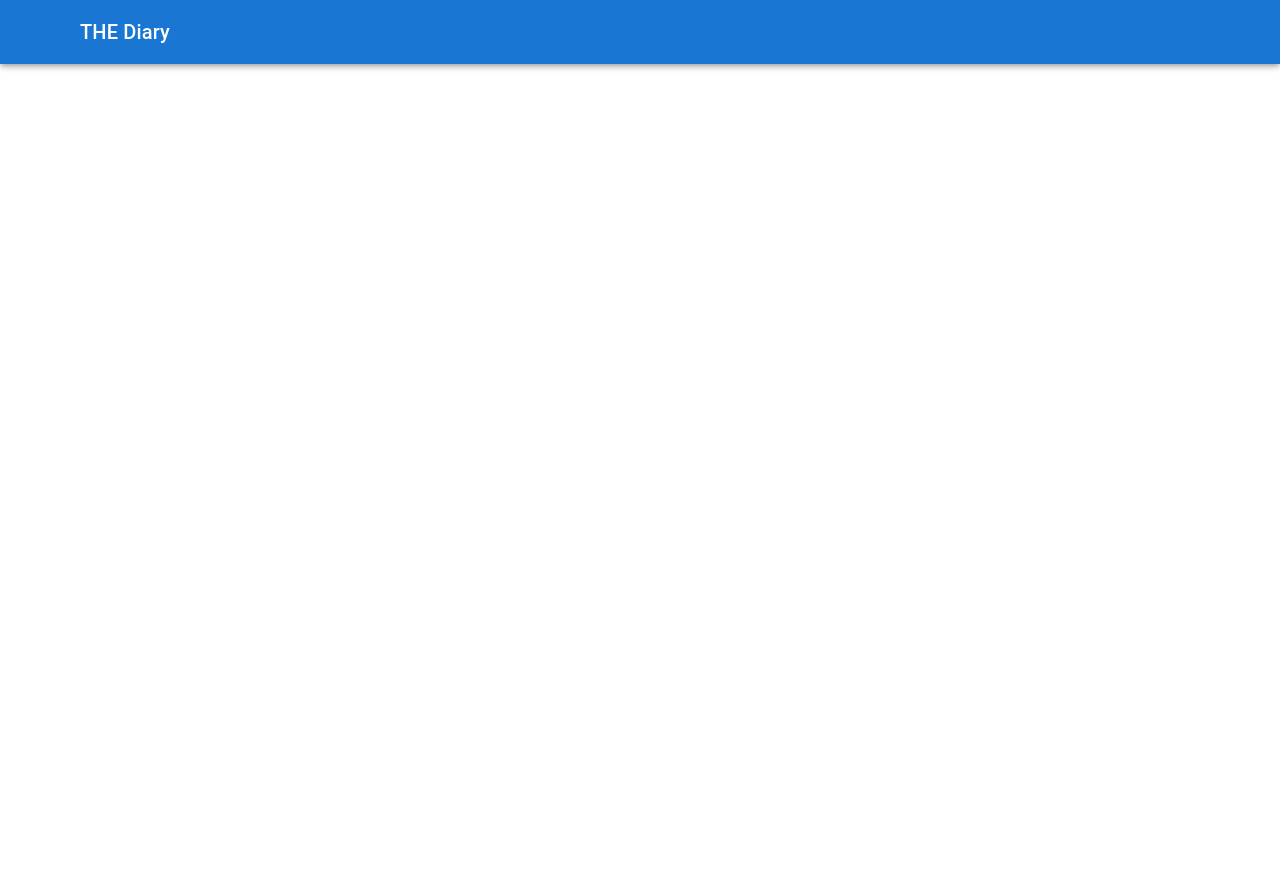
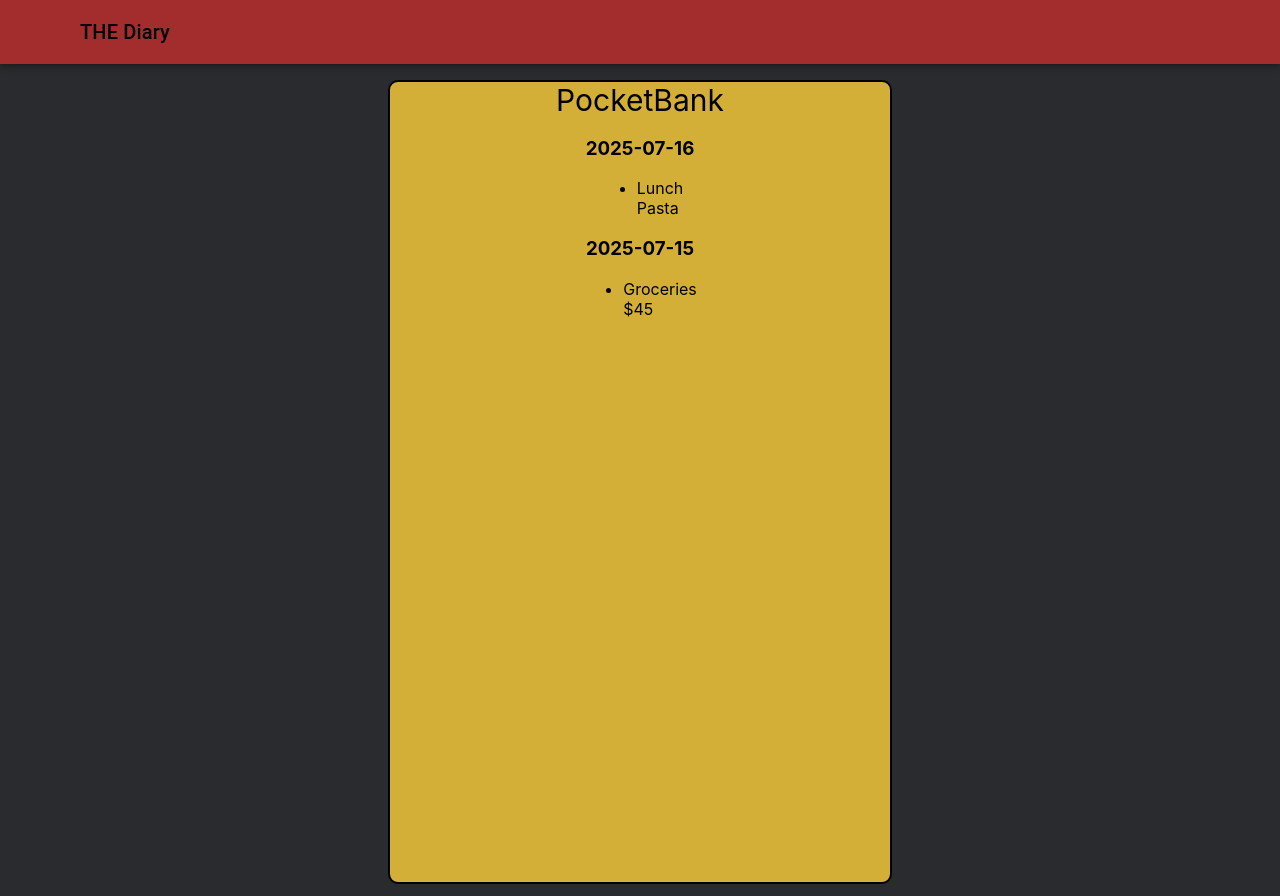
Before and after one commit to knikolovv/TheDiary, a React (Create React App) app in the folder TheDairyFrontend/: page /finances in a window 1280 px wide. Before the commit this address had no page. Before the commit the page ends 800 px from the top, so only its background shows below. Built offline with nearby package versions, Linux system fonts and the light colour scheme; some icons are missing.

Commit message:
Started creation on custom component that will be used in the next two pages and testing styling for the app

```diff
--- a/TheDairyFrontend/src/App.css
+++ /dev/null
@@ -1,38 +0,0 @@
-.App {
-  text-align: center;
-}
-
-.App-logo {
-  height: 40vmin;
-  pointer-events: none;
-}
-
-@media (prefers-reduced-motion: no-preference) {
-  .App-logo {
-    animation: App-logo-spin infinite 20s linear;
-  }
-}
-
-.App-header {
-  background-color: #282c34;
-  min-height: 100vh;
-  display: flex;
-  flex-direction: column;
-  align-items: center;
-  justify-content: center;
-  font-size: calc(10px + 2vmin);
-  color: white;
-}
-
-.App-link {
-  color: #61dafb;
-}
-
-@keyframes App-logo-spin {
-  from {
-    transform: rotate(0deg);
-  }
-  to {
-    transform: rotate(360deg);
-  }
-}
--- a/TheDairyFrontend/src/App.jsx
+++ b/TheDairyFrontend/src/App.jsx
@@ -1,13 +1,10 @@
-import './App.css';
 import { BrowserRouter as Router, Routes, Route } from 'react-router-dom';
 import CreateNote from './pages/CreateNote';
 import NotesGrid from './pages/NotesGrid';
 import Layout from './components/Layout';
 import Note from './pages/Note';
-import Calendar from './pages/Calendar'
-// import NotesList from './pages/NotesList';
-// import ViewNote from './pages/ViewNote';
-// import EditNote from './pages/EditNote';
+import Calendar from './pages/Calendar';
+import Finances from './pages/Finances';
 
 function App() {
   return (
@@ -19,7 +16,7 @@ function App() {
           <Route path="/note/:id" element={<Note />} />
           <Route path="/calendar" element={<Calendar />} />
           {/* <Route path="/food" element={<Food />} /> */}
-          {/* <Route path="/finances" element={<Finances />} /> */}
+          {<Route path="/finances" element={<Finances />} />}
         </Routes>
       </Layout>
     </Router>
--- a/TheDairyFrontend/src/components/Appbar.jsx
+++ b/TheDairyFrontend/src/components/Appbar.jsx
@@ -26,7 +26,7 @@ export default function Appbar({ onMenuClick }) {
 
   return (
     <Box sx={{ flexGrow: 1 }}>
-      <AppBar position="fixed">
+      <AppBar position="fixed" sx={{backgroundColor:'#A32C2C'}}>
         <Toolbar sx={{ justifyContent: 'space-between' }}>
           <Box sx={{ display: 'flex', alignItems: 'center' }}>
             <IconButton
@@ -39,7 +39,7 @@ export default function Appbar({ onMenuClick }) {
             >
               <MenuIcon></MenuIcon>
             </IconButton>
-            <Typography variant="h6" component="div">
+            <Typography variant="h6" component="div" color='rgb(0,0,0)'>
               THE Diary
             </Typography>
           </Box>
--- a/TheDairyFrontend/src/components/EventModal.jsx
+++ b/TheDairyFrontend/src/components/EventModal.jsx
@@ -86,8 +86,8 @@ export default function EventDialog({
             <Box
                 sx={{
                     p: 2,
-                    minWidth: 500,
-                    minHeight: 300,
+                    minWidth: 400,
+                    minHeight: 250,
                     display: 'flex',
                     flexDirection: 'column',
                     height: '100%'
--- a/TheDairyFrontend/src/components/Layout.jsx
+++ b/TheDairyFrontend/src/components/Layout.jsx
@@ -22,6 +22,8 @@ export default function Layout({ children }) {
           marginLeft: sideAppBarOpen ? `${sideAppBarWidth}px` : 0,
           padding: 2,
           mt: '64px',
+          height: '100vh',
+          backgroundColor: '#2A2B2E',
         }}
       >
         {children}
--- /dev/null
+++ b/TheDairyFrontend/src/components/Logbook.jsx
@@ -0,0 +1,48 @@
+import React from "react"
+
+export default function Logbook({ title, entries }) {
+
+    const grouped = entries.reduce((groupedEntries, entry) => {
+        if (!groupedEntries[entry.date]) {
+            groupedEntries[entry.date] = [];
+        }
+        groupedEntries[entry.date].push(entry);
+        return groupedEntries;
+    }, {});
+
+    const sortedDates = Object.keys(grouped).sort((a, b) => (a < b ? 1 : -1));
+
+    return (
+        <div style={{
+            border: '2px solid black',
+            width: '40%',
+            height: '100%',
+            justifySelf: 'center',
+            borderRadius: 10,
+            backgroundColor: '#D4Af37'
+        }}>
+            <div style={{
+                textAlign: 'center',
+                fontSize: '30px',
+                flex: 1,
+            }}>
+                {title}
+            </div>
+            {
+                sortedDates.map((date) => (
+                    <div key={date} style={{ justifyItems: 'center' }}>
+                        <h3>{date}</h3>
+                        <ul>
+                            {grouped[date].map((entry) => (
+                                <li key={entry.id}>
+                                    <div>{entry.title}</div>
+                                    {entry.details && <div>{entry.details}</div>}
+                                </li>
+                            ))}
+                        </ul>
+                    </div>
+                ))
+            }
+        </div >
+    )
+}
--- a/TheDairyFrontend/src/components/SideAppBar.jsx
+++ b/TheDairyFrontend/src/components/SideAppBar.jsx
@@ -26,6 +26,7 @@ export default function SideAppBar({ open }) {
                     width: sideAppBarWidth,
                     boxSizing: 'border-box',
                     top: '64px',
+                    backgroundColor:'#A32C2C'
                 },
             }}
         >
--- a/TheDairyFrontend/src/pages/CreateNote.jsx
+++ b/TheDairyFrontend/src/pages/CreateNote.jsx
@@ -80,7 +80,7 @@ export default function CreateNote() {
                 display: 'flex',
                 alignItems: 'center',
                 justifyContent: 'center',
-                minHeight: '65vh',
+                py: 4,
             }}
         >
             <Box
@@ -96,9 +96,11 @@ export default function CreateNote() {
                     border: '1px solid black',
                     borderRadius: 2,
                     paddingTop: 5,
-                    minHeight: '600px',
-                    width: '600px',
-                    position: 'relative'
+                    minHeight: '700px',
+                    width:'100%',
+                    maxWidth: '700px',
+                    position: 'relative',
+                    backgroundColor: '#D4Af37'
                 }}
             >
                 <PinButton
--- /dev/null
+++ b/TheDairyFrontend/src/pages/Finances.jsx
@@ -0,0 +1,12 @@
+import Logbook from "../components/Logbook"
+
+export default function Finances() {
+    return (
+        <Logbook
+        title={'PocketBank'}
+        entries={[
+            { id: 1, date: "2025-07-16", title: "Lunch", details: "Pasta" },
+            { id: 2, date: "2025-07-15", title: "Groceries", details: "$45" },
+        ]} />
+    )
+}
--- a/TheDairyFrontend/src/pages/Note.jsx
+++ b/TheDairyFrontend/src/pages/Note.jsx
@@ -109,7 +109,6 @@ export default function Note() {
                 display: 'flex',
                 justifyContent: 'center',
                 alignItems: 'start',
-                minHeight: '80vh',
                 py: 4,
                 overflowY: 'auto',
                 boxSizing: 'border-box',
@@ -128,6 +127,7 @@ export default function Note() {
                     width: '100%',
                     maxWidth: '700px',
                     position: 'relative',
+                    backgroundColor: '#D4Af37'
                 }}
             >
                 <PinButton
--- a/TheDairyFrontend/src/pages/NotesGrid.jsx
+++ b/TheDairyFrontend/src/pages/NotesGrid.jsx
@@ -48,6 +48,7 @@ export default function NotesGrid() {
                                 cursor: 'pointer',
                                 border: '1px solid rgba(0, 0, 0, 0.2)',
                                 position: 'relative',
+                                backgroundColor: '#D4Af37',
                             }}
                             onClick={() => handleNoteClick(note.id)}
                         >
```
Lines whose indentation alone changed are shown as unchanged.
